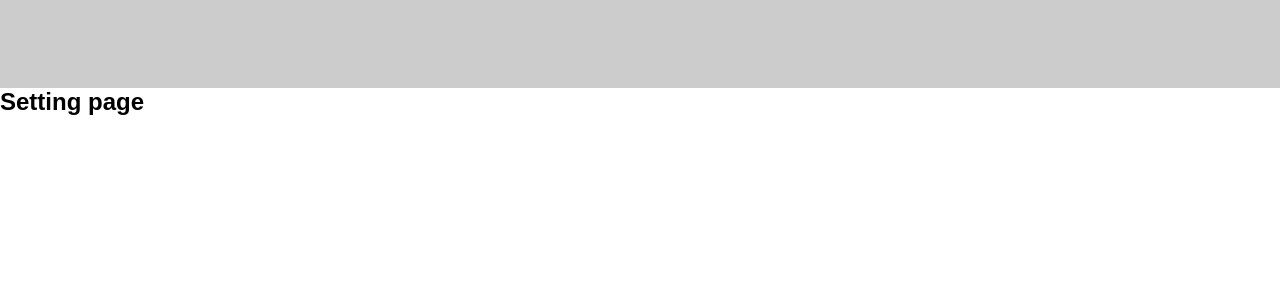
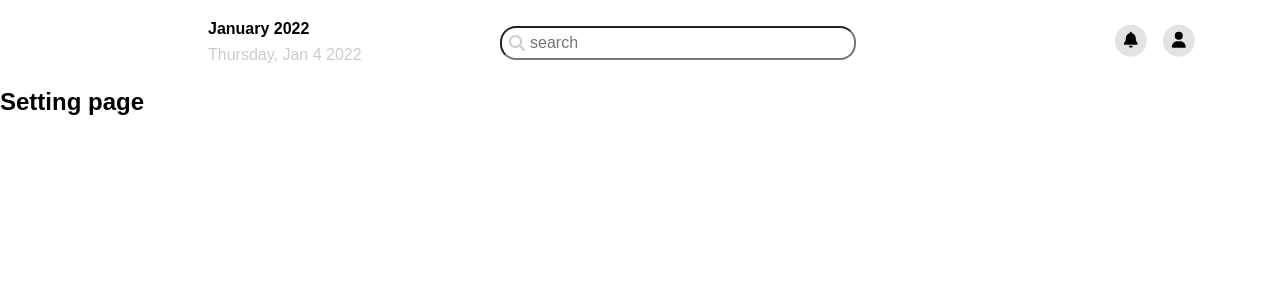
Before and after one commit to namt93/weather-web-project, a React (Create React App) app in the folder frontend/weather-web-ui/: page /setting in a window 1280 px wide. Shown: the top 300 px of the page. Built offline with nearby package versions, Linux system fonts and the light colour scheme.

Commit message:
Create header for DefaultLayout

```diff
--- a/frontend/weather-web-ui/src/components/Layout/components/Header/Header.module.scss
+++ b/frontend/weather-web-ui/src/components/Layout/components/Header/Header.module.scss
@@ -1,5 +1,4 @@
 .header {
-    background-color: #ccc;
     width: 100%;
     height: var(--header-height);
 }
@@ -9,5 +8,96 @@
     left: 208px;
     top: 20px;
     height: 60px;
-    background-color: #ccc;
 }
+
+.header > .header-content {
+    position: fixed;
+    left: 208px;
+    top: 20px;
+}
+
+.header-content .header-greating {
+    font-size: 16px;
+    font-weight: 550;
+    color: var(--black-color);
+}
+
+.header-content .greating-description {
+    font-size: 16px;
+    margin-top: 8px;
+    color: #ccc;
+}
+
+.header-search {
+    display: flex;
+    justify-content: center;
+    align-items: center;
+    position: fixed;
+    top: 18px;
+    left: 500px;
+    padding-top: 8px;
+}
+
+.search-bar .search-input {
+    height: 34px;
+    width: 356px;
+    border-radius: 16px;
+    padding: 8px;
+    padding-right: 16px;
+    padding-left: 28px;
+}
+
+.btn-search {
+    width: 20px;
+    height: 20px;
+    border-radius: 50%;
+    position: fixed;
+    left: 507px;
+    top: 34px;
+    border: 1px solid #fff;
+    background-color: #fff;
+    color: #ccc;
+}
+
+.search-input:focus-visible {
+    outline: none;
+    border: 1px solid;
+    border-color: var(--main-color);
+}
+
+.header-dropdown {
+    display: flex;
+    align-items: center;
+    position: fixed;
+    top: 24px;
+    right: 290px;
+    transform: translateX(+320%);
+}
+
+.header-dropdown .notification-btn,
+.header-dropdown .user-btn {
+    background-color: rgb(227, 227, 227);
+    width: 32px;
+    height: 32px;
+    display: flex;
+    float: right;
+    justify-content: center;
+    align-items: center;
+    cursor: pointer;
+    border-radius: 50%;
+}
+
+.header-dropdown .notification-btn:hover,
+.header-dropdown .user-btn:hover {
+    background-color: var(--main-color);
+    color: var(--white-color);
+}
+
+.header-dropdown .notification-btn {
+    transform: translateX(-50%) translateY(+2%);
+}
+
+.header-dropdown .user-btn {
+    display: flex;
+    transform: translateY(+2%);
+}
--- a/frontend/weather-web-ui/src/components/Layout/components/Header/index.js
+++ b/frontend/weather-web-ui/src/components/Layout/components/Header/index.js
@@ -1,12 +1,44 @@
 import classNames from 'classnames/bind';
 import styles from './Header.module.scss';
+
+import { faBell, faSearch, faUser } from '@fortawesome/free-solid-svg-icons';
+import { FontAwesomeIcon } from '@fortawesome/react-fontawesome';
 
 const cx = classNames.bind(styles);
 
 function Header() {
     return (
         <div className={cx('header')}>
-            <div className={cx('header-content')}></div>
+            {/* Greating section */}
+            <div className={cx('header-content')}>
+                <h2 className={cx('header-greating')}>January 2022</h2>
+                <p className={cx('greating-description')}>Thursday, Jan 4 2022</p>
+            </div>
+
+            {/* Search section */}
+            <div className={cx('header-search')}>
+                <div className={cx('search-bar')}>
+                    <input type="text" className={cx('search-input')} name="search" placeholder="search" />
+                    <button type="submit" className={cx('btn-search')}>
+                        <FontAwesomeIcon icon={faSearch} />
+                    </button>
+                </div>
+            </div>
+
+            {/* Dropdown section */}
+            <div className={cx('header-dropdown')}>
+                <div className={cx('notification-btn')}>
+                    <i className={cx('notification-icon')}>
+                        <FontAwesomeIcon icon={faBell} />
+                    </i>
+                </div>
+
+                <div className={cx('user-btn')}>
+                    <i className={cx('user-icon')}>
+                        <FontAwesomeIcon icon={faUser} />
+                    </i>
+                </div>
+            </div>
         </div>
     );
 }
```
